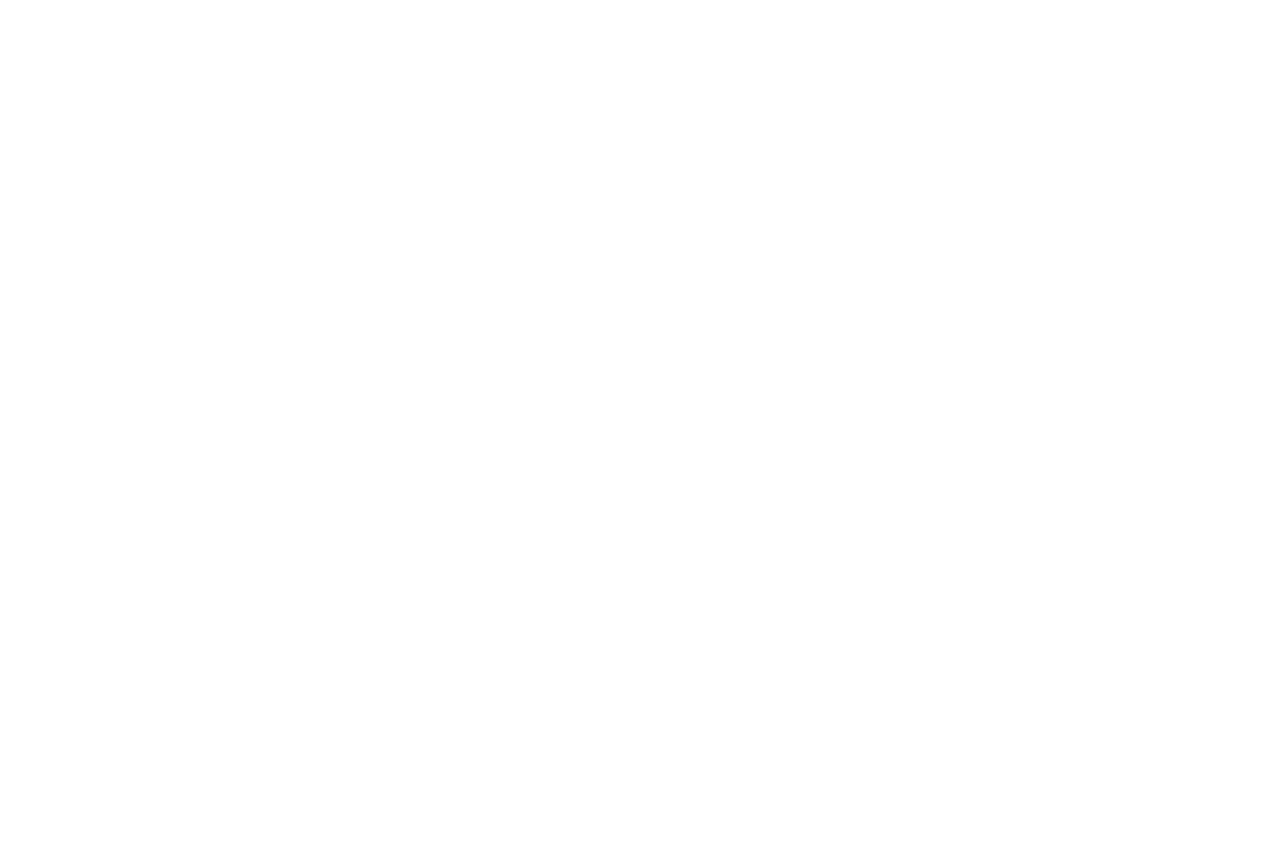
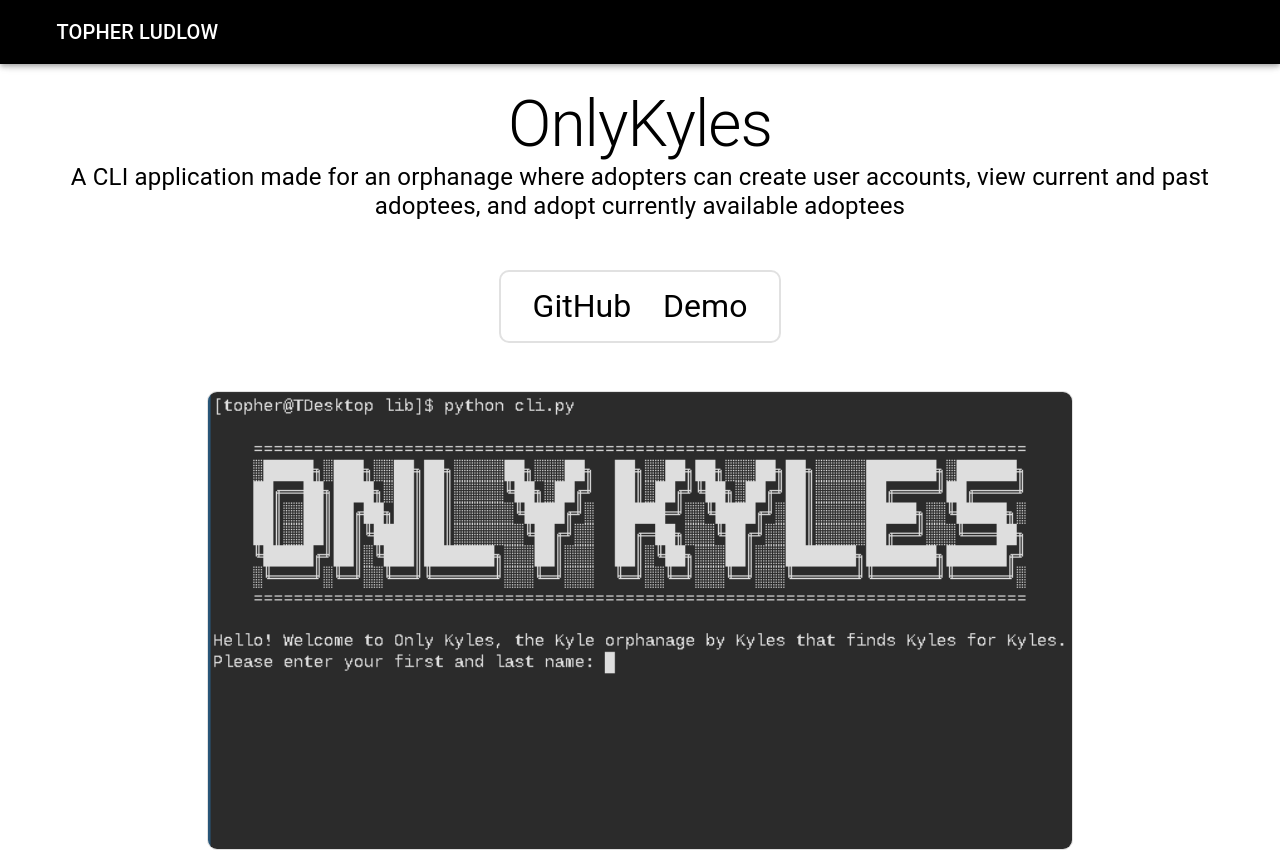
Before and after one commit to Topher2014/Portfolio, a React (Create React App) app: page /OnlyKyles in a window 1280 px wide. Before the commit this address had no page. Shown: the top 851 px of the page. Before the commit the page ends 800 px from the top, so only its background shows below. Built offline with nearby package versions, Linux system fonts and the light colour scheme.

Commit message:
projects page done

```diff
--- a/src/App.js
+++ b/src/App.js
@@ -1,6 +1,8 @@
 import HireMe from './Components/HireMe'
 import Home from './Components/Home'
 import TopherEmby from './Components/TopherEmby'
+import OnlyKyles from './Components/OnlyKyles'
+import FlatIronAbs from './Components/FlatIronAbs'
 import { BrowserRouter, Route, Routes } from 'react-router-dom'
 
 function App() {
@@ -10,6 +12,8 @@ function App() {
             <Routes>
                 <Route path='/' element={<Home />} />
                 <Route path='/TopherEmby' element={<TopherEmby />} />
+                <Route path='/OnlyKyles' element={<OnlyKyles />} />
+                <Route path='/FlatIronAbs' element={<FlatIronAbs />} />
             </Routes>
         </BrowserRouter>
         </>
--- a/src/Components/About.js
+++ b/src/Components/About.js
@@ -50,7 +50,6 @@ function About() {
           display: 'flex',
           alignItems: 'center',
           justifyContent: 'space-evenly',
-          // mt: '25vh',
           mt: {xs: '15vh', sm: '25vh'},
           mb: '5vh',
           width: '75%',
@@ -61,8 +60,8 @@ function About() {
             src={Image}
             alt='headshot of Kyle Schneider'
             sx={{
-              height: {xs:'55%', sm:'35%'},
-              width: {xs:'55%', sm:'35%'},
+              height: {xs:'65%', sm:'35%'},
+              width: {xs:'65%', sm:'35%'},
               borderRadius: '10px',
             }}
           />
--- a/src/Components/OnlyKyles.js
+++ b/src/Components/OnlyKyles.js
@@ -0,0 +1,25 @@
+import ProjectCard from './ProjectCard';
+import image from '../Assets/OnlyKyles.png'
+
+
+function OnlyKyles() {
+    return (
+        <ProjectCard
+          title='OnlyKyles'
+          description='A CLI application made for an orphanage where adopters can create user accounts, view current and past adoptees, and adopt currently available adoptees'
+          links={[
+            ['GitHub', 'https://github.com/Topher2014/kyle'],
+            ['Demo', 'https://vimeo.com/manage/videos/826435366'],
+            // ['Live Site', 'https://www.topheremby.com/']
+          ]}
+          image={image}
+          notes={[
+            'Enacted data verification to ensure that only adoptees and adopters named “Kyle” could participate',
+            'Tailored a lightweight CLI in Python to access backend data',
+            'Employed SQLite and SQLAlchemy to test and manipulate data'
+          ]}
+        />
+    );
+}
+
+export default OnlyKyles;
--- a/src/Components/Projects.js
+++ b/src/Components/Projects.js
@@ -78,12 +78,9 @@ function Projects () {
               Projects
             </Typography>
             <Box sx={{ display: 'flex', flexDirection: {xs:'column', sm:'row'}}}>
-              {/* {projectItem(movie, 'Topher Emby', reroute('/TopherEmby') )}
+              {projectItem(movie, 'Topher Emby', reroute('/TopherEmby') )}
               {projectItem(commandLine, 'OnlyKyles', reroute('/OnlyKyles') )}
-              {projectItem(workout, 'Flat & Iron Abs', reroute('/FlatIronAbs') )} */}
-              {projectItem(movie, 'Topher Emby')}
-              {projectItem(commandLine, 'OnlyKyles')}
-              {projectItem(workout, 'Flat & Iron Abs')}
+              {projectItem(workout, 'Flat & Iron Abs', reroute('/FlatIronAbs') )}
             </Box>
         </Container>
     );
--- a/src/Components/TopherEmby.js
+++ b/src/Components/TopherEmby.js
@@ -1,22 +1,22 @@
 import ProjectCard from './ProjectCard';
+import image from '../Assets/TopherEmby.png'
 
 
 function TopherEmby() {
     return (
         <ProjectCard
-          title='Chess Is Hard'
-          description='Play chess with other users and save/view game data. Includes castling, en passant capture, pawn promotion, and
-          all win/draw scenarios'
+          title='Topher Emby'
+          description='Web application to enable movie and television file request consolidation for administrators servicing user created group and friend networks in conjunction with programs like Emby, Plex, and Jellyfin'
           links={[
-            ['GitHub', 'https://github.com/kvschneider0/chess'],
-            ['Demo', 'https://youtu.be/43IuuSmvnHs'],
-            ['Live Site', 'https://www.chess.kvschneider.com/login']
+            ['GitHub', 'https://github.com/Topher2014/TopherEmby'],
+            // ['Demo', 'https://youtu.be/43IuuSmvnHs'],
+            ['Live Site', 'https://www.topheremby.com/']
           ]}
-          // image={Logo}
+          image={image}
           notes={[
-            'Created chess game logic from scratch using Python',
-            'Designed a clean and modern website using React with Material UI',
-            'Built a server using Flask to support the front-end and handle chess logic'
+            'Designed and implemented fullstack app using Python Flask, JavaScript XML, and MUI',
+            'Worked across agile development lifecycle to build and maintain code',
+            'Built a search feature to pull from IMDB API to streamline and consolidate user experience'
           ]}
         />
     );
```
Also changed, not shown: src/Components/FlatIron.js (deleted).
